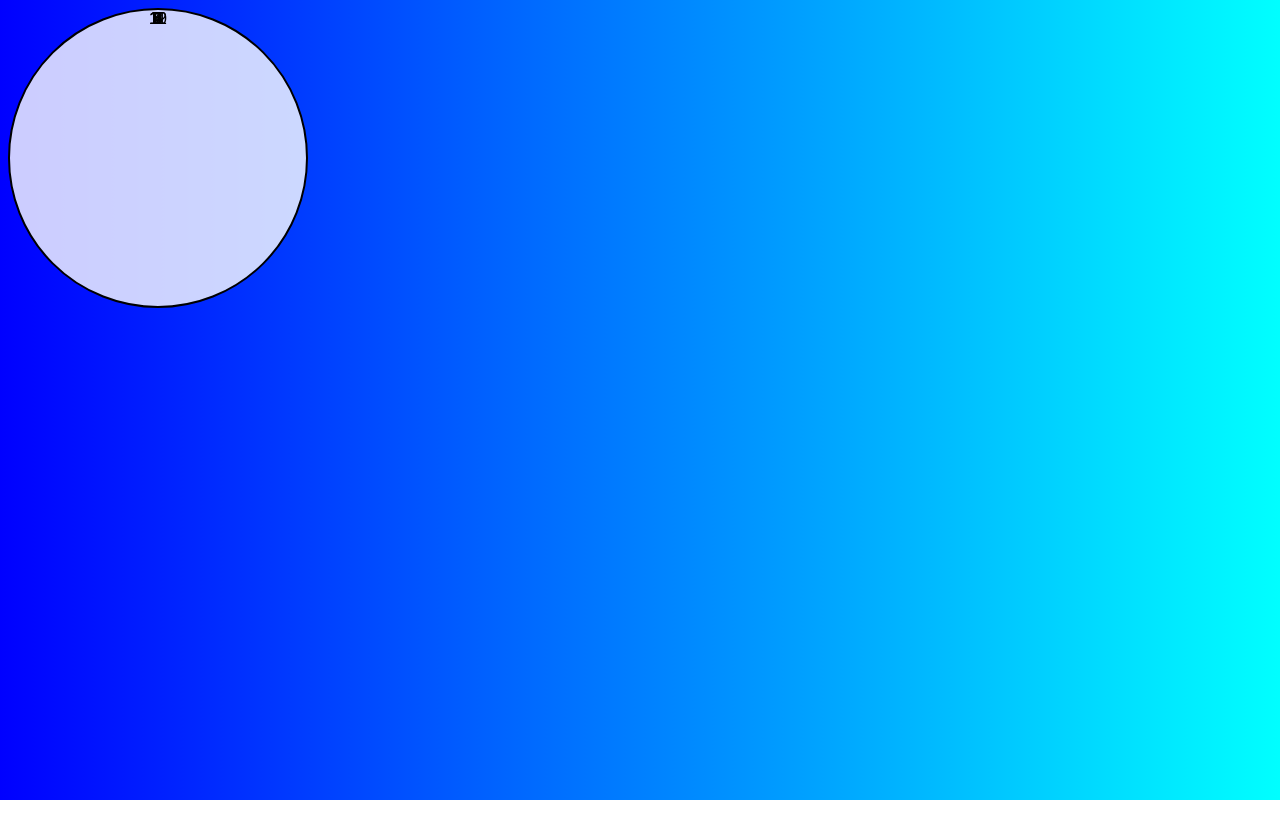
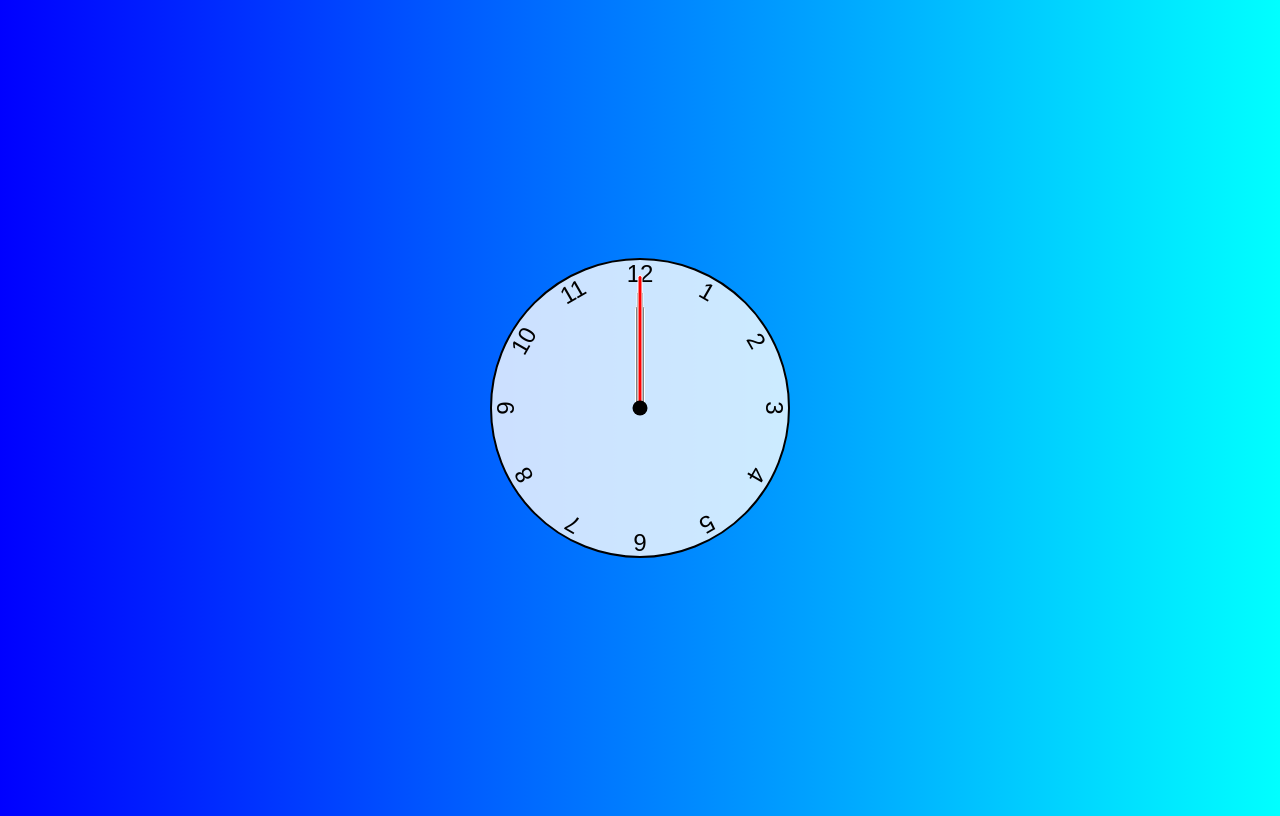
Before and after one commit to LanaLandreville/JavaScript-Clock, a plain HTML site: page index.html in a window 1280 px wide. Drawn offline with Linux system fonts and the light colour scheme.

Commit message:
JS unfinished

```diff
--- a/app.js
+++ b/app.js
@@ -0,0 +1,21 @@
+setInterval(setClock, 1000);
+
+const hourHand = document.querySelector("[data-hour-hand]");
+const minuteHand = document.querySelector("[data-minute-hand]");
+const secondHand = document.querySelector("[data-second-hand]");
+
+function setClock() {
+  const currentDate = new Date();
+  const secondsRatio = currentDate.getSeconds() / 60;
+  const minutesRatio = (secondsRatio + currentDate.getMinutes()) / 60;
+  const hoursRatio = (minutesRatio + currentDate.gethours()) / 12;
+  setRotation(secondHand, secondsRatio);
+  setRotation(minuteHand, minutesRatio);
+  setRotation(hourHand, hoursRatio);
+}
+
+function setRotation(element, rotationRatio) {
+  element.style.setProperty("--rotation", rotationRatio * 360);
+}
+
+setClock();
--- a/index.html
+++ b/index.html
@@ -10,21 +10,21 @@
   </head>
   <body>
     <div class="clock">
-      <div class="hand hour"></div>
-      <div class="hand minute"></div>
-      <div class="hand second"></div>
-      <div class="number number 1">1</div>
-      <div class="number number 2">2</div>
-      <div class="number number 3">3</div>
-      <div class="number number 4">4</div>
-      <div class="number number 5">5</div>
-      <div class="number number 6">6</div>
-      <div class="number number 7">7</div>
-      <div class="number number 8">8</div>
-      <div class="number number 9">9</div>
-      <div class="number number 10">10</div>
-      <div class="number number 11">11</div>
-      <div class="number number 12">12</div>
+      <div class="hand hour" data-hour-hand></div>
+      <div class="hand minute" data-minute-hand></div>
+      <div class="hand second" data-second-hand></div>
+      <div class="number number1">1</div>
+      <div class="number number2">2</div>
+      <div class="number number3">3</div>
+      <div class="number number4">4</div>
+      <div class="number number5">5</div>
+      <div class="number number6">6</div>
+      <div class="number number7">7</div>
+      <div class="number number8">8</div>
+      <div class="number number9">9</div>
+      <div class="number number10">10</div>
+      <div class="number number11">11</div>
+      <div class="number number12">12</div>
     </div>
 
     <script src="/app.js"></script>
--- a/style.css
+++ b/style.css
@@ -7,6 +7,11 @@
 
 body {
   background: linear-gradient(to right, blue, aqua);
+  display: flex;
+  justify-content: center;
+  align-items: center;
+  min-height: 100vh;
+  overflow: hidden;
 }
 
 .clock {
@@ -18,14 +23,14 @@ body {
   position: relative;
 }
 .clock .number {
-  rotation: 0;
+  --rotation: 0;
   position: absolute;
   width: 100%;
   height: 100%;
   text-align: center;
   transform: rotate(var(--rotation));
+  font-size: 1.5rem;
 }
-
 .clock .number1 {
   --rotation: 30deg;
 }
@@ -59,3 +64,47 @@ body {
 .clock .number11 {
   --rotation: 330deg;
 }
+
+.clock .hand {
+  --rotation: 0;
+  position: absolute;
+  bottom: 50%;
+  left: 50%;
+
+  background-color: black;
+  border: 1px solid white;
+  border-top-left-radius: 10px;
+  border-top-right-radius: 10px;
+  transform-origin: bottom;
+  z-index: 10;
+  transform: translate(-50%) rotate(calc(var(--rotation) * 1deg));
+}
+
+.clock::after {
+  content: "";
+  position: absolute;
+  background-color: black;
+  z-index: 11;
+  width: 15px;
+  height: 15px;
+  top: 50%;
+  left: 50%;
+  transform: translate(-50%, -50%);
+  border-radius: 50%;
+}
+
+.clock .hand.second {
+  width: 5px;
+  height: 45%;
+  background-color: red;
+}
+.clock .hand.minute {
+  width: 7px;
+  height: 40%;
+  background-color: black;
+}
+.clock .hand.hour {
+  width: 10px;
+  height: 35%;
+  background-color: black;
+}
```
